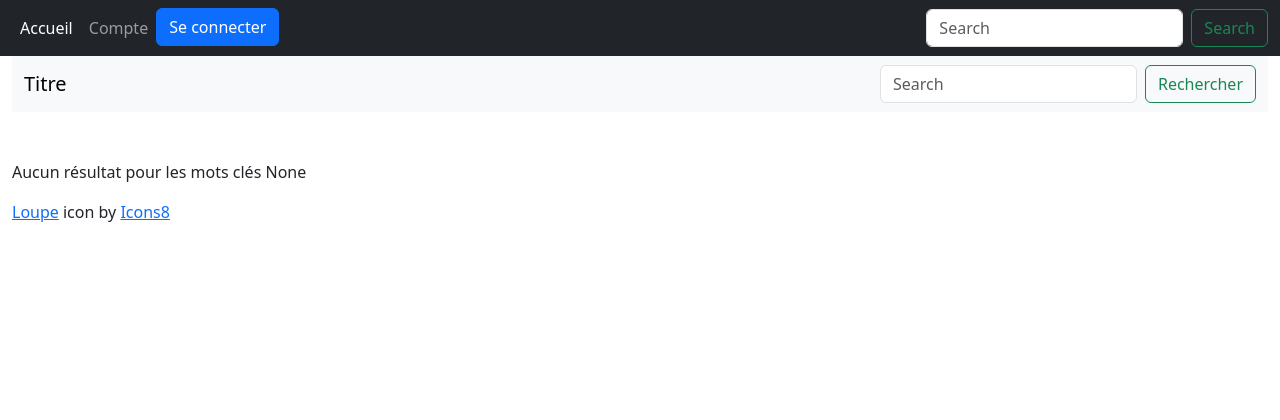
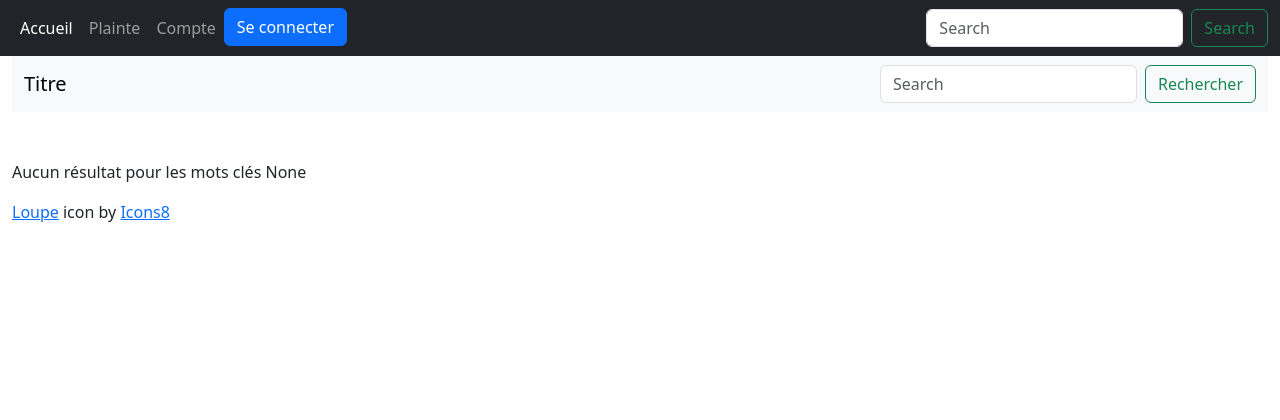
Before and after one commit to mileneDesjardins/Plateforme-dInformation-sur-la-Securite-Alimentaire-Montreal, a Flask app: page /search in a window 1280 px wide. Shown: the top 420 px of the page. Run offline with Flask 3, Linux system fonts and the light colour scheme; some libraries are stand-ins or nearby versions.

Commit message:
Modifier layout pour permettre denvoyer script JS specifique

```diff
--- a/app.py
+++ b/app.py
@@ -37,7 +37,10 @@ def validation_error(e):
 @app.route('/')
 def index():
     etablissements = Database.get_db().get_distinct_etablissements()
-    return render_template('index.html', etablissements=etablissements)
+    script = "/js/script_accueil.js"
+    print(script)
+    return render_template('index.html', etablissements=etablissements,
+                           script=script)
 
 
 # A2
@@ -47,6 +50,11 @@ def search():
     keywords = request.args.get('search')
     results = db.search(keywords)
     return render_template('results.html', keywords=keywords, results=results)
+
+
+@app.route('/plainte')
+def plainte():
+    return render_template('plainte.html')
 
 
 @app.route('/connection', methods=['GET', 'POST'])
--- a/static/js/script.js
+++ b/static/js/script_accueil.js
@@ -43,10 +43,8 @@ function creerTable(data, resultAffiche) {
     table.classList.add("table", "table-striped", "table-bordered", "table-sm");
     const thead = creerEnteteTable();
     const tbody = creerCorpsTable(data);
-
     table.appendChild(thead);
     table.appendChild(tbody);
-
     resultAffiche.appendChild(table);
 }
 
--- a/templates/layout.html
+++ b/templates/layout.html
@@ -46,6 +46,17 @@
                     </a>
                 </li>
                 <li class="nav-item">
+                    <a class="nav-link d-flex align-items-center" href="/plainte"
+                       style="height: 100%;">
+                        <div class="container">
+                            <div class="row justify-content-center">
+                                Plainte
+                            </div>
+                        </div>
+                    </a>
+                </li>
+
+                <li class="nav-item">
                     <a class="nav-link d-flex align-items-center" href="#"
                        style="height: 100%;">
                         <div class="container">
@@ -55,13 +66,13 @@
                         </div>
                     </a>
                 </li>
+
                 <li class="nav-item">
                     <a href="/connection" class="btn btn-primary w-5 ">Se
                         connecter</a>
                 </li>
 
             </ul>
-
 
 
             <form class="d-flex" action="/search" method="GET">
@@ -91,7 +102,9 @@
 <script src="{{ url_for('static', filename='/vendor/bootstrap-5.3.3-dist/js/bootstrap.bundle.js') }}"></script>
 <script src="{{ url_for('static', filename='/vendor/bootstrap-5.3.3-dist/js/bootstrap.js') }}"></script>
 <script src="{{ url_for('static', filename='/vendor/bootstrap-5.3.3-dist/js/bootstrap.esm.js') }}"></script>
-<script src="{{ url_for('static', filename='/js/script.js') }}"></script>
 <script src="{{ url_for('static', filename='/js/validations.js') }}"></script>
+{% if script is defined %}
+    <script src="{{ script }}"></script>
+{% endif %}
 </body>
 </html>
```
